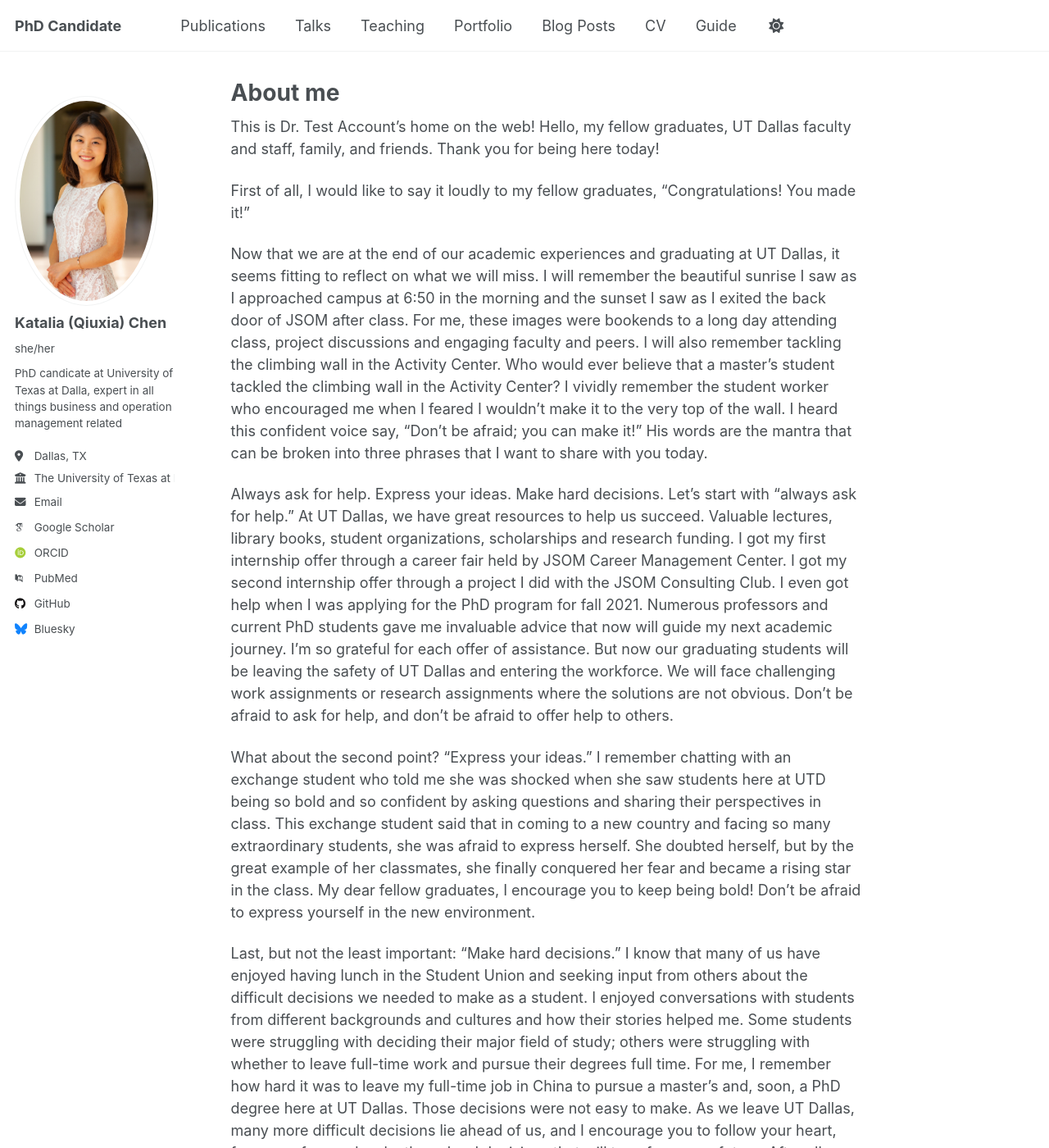
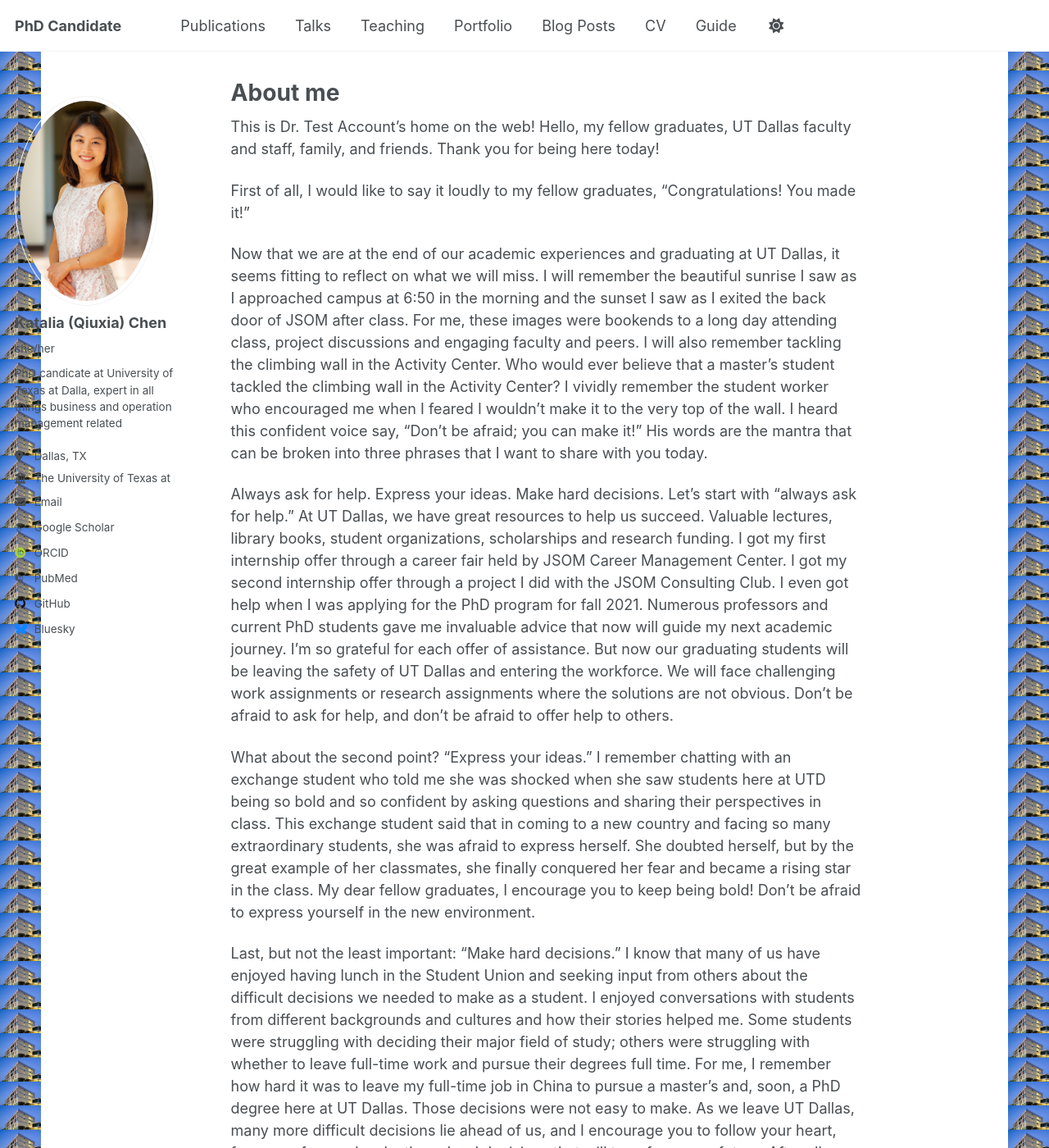
Before and after one commit to qxc2/Katalia_Qiuxia_Chen_v1, a Jekyll site: the page built from _pages/about.md, in a window 1280 px wide and 1400 px high. Shown: the whole window at 82% size. Built offline with Jekyll 4.4.1, drawn with Linux system fonts in a browser that asks for light colours; some web fonts are replaced.

Commit message:
Update main.scss

```diff
--- a/assets/css/main.scss
+++ b/assets/css/main.scss
@@ -40,3 +40,12 @@
     "vendor/font-awesome/solid",
     "vendor/font-awesome/brands",
     "vendor/magnific-popup/magnific-popup";
+body {
+    background:
+        url('/assets/UTD.png') repeat-x top,  /* Top border */
+        url('/assets/UTD.png') repeat-x bottom,  /* Bottom border */
+        url('/assets/UTD.png') repeat-y left,  /* Left border */
+        url('/assets/UTD.png') repeat-y right;  /* Right border */
+    background-size: auto 50px, auto 50px, 50px auto, 50px auto; /* Adjust thickness */
+    background-color: white; /* Change this to any desired center color */
+}
```
